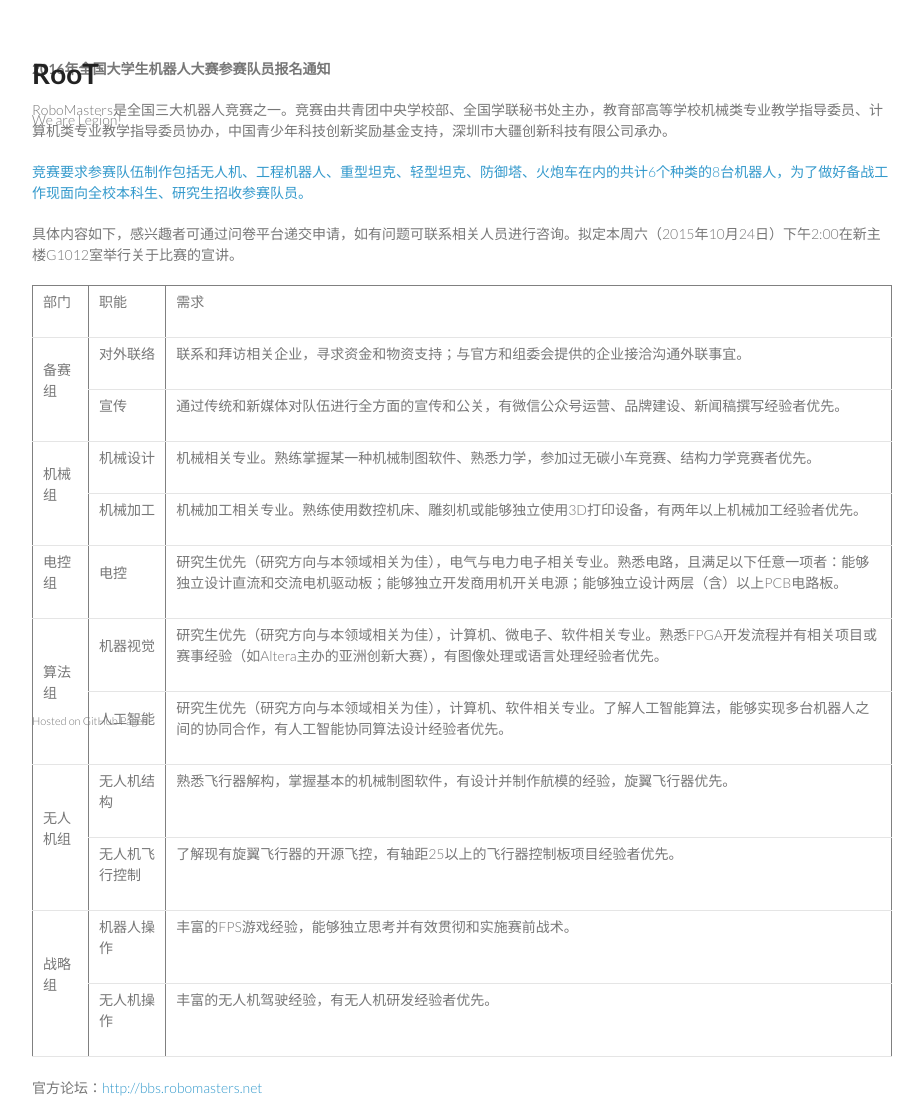
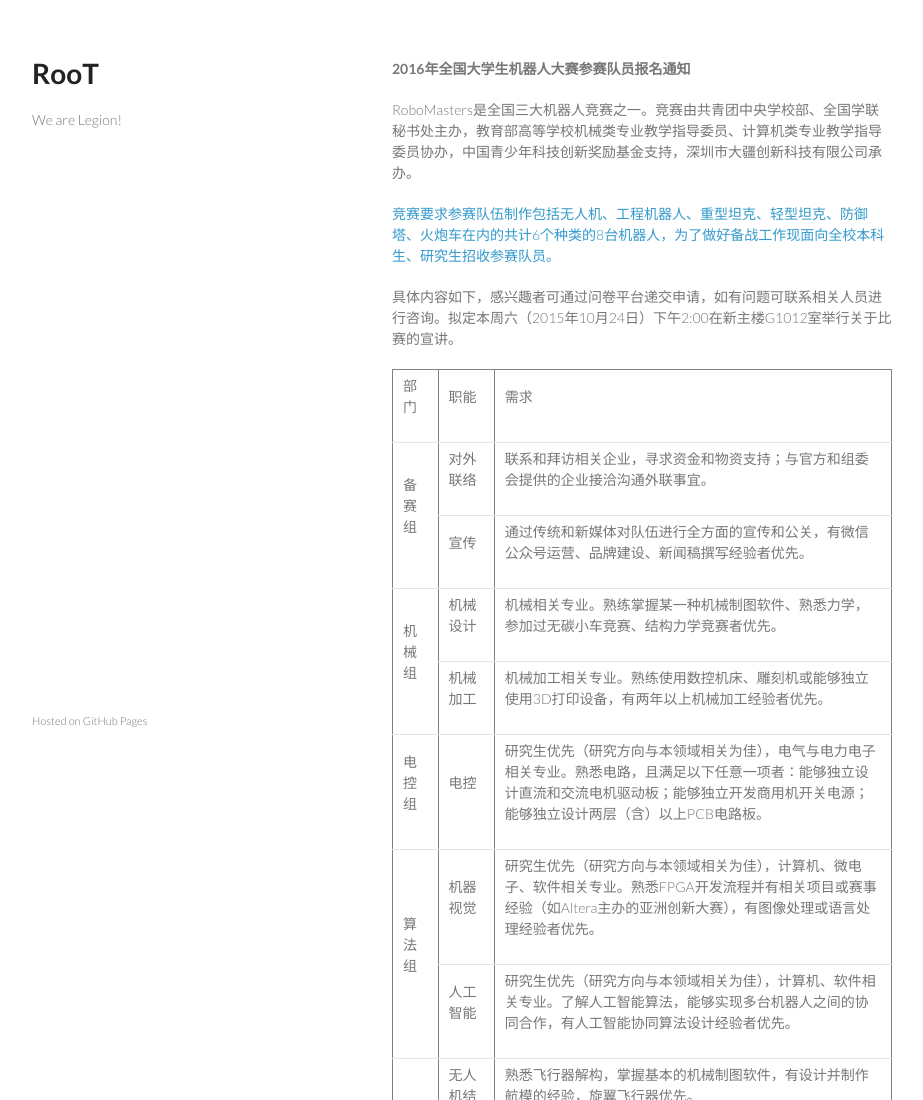
Before and after one commit to roothrbust/roothrbust.github.io, a plain HTML site: page index.html in a window 1280 px wide. Shown: the top 1100 px of the page, without its empty margins (178-1101 px from the left). Drawn offline with Linux system fonts and the light colour scheme.

Commit message:
Update index.html

```diff
--- a/index.html
+++ b/index.html
@@ -3,7 +3,7 @@
   <head>
     <meta charset="utf-8">
     <meta http-equiv="X-UA-Compatible" content="chrome=1">
-    <title>RooT</title>
+    <title>RooT战队招收队员</title>
 
     <link rel="stylesheet" href="stylesheets/styles.css">
     <link rel="stylesheet" href="stylesheets/github-light.css">
@@ -17,9 +17,14 @@
       <header>
         <h1>RooT</h1>
         <p></p>
-         <p class="view">We are Legion!</p>
+
+
+        <p class="view">We are Legion!</p>
+
       </header>
-     <p><b>2016年全国大学生机器人大赛参赛队员报名通知 </b></p>
+
+<section>
+<p><b>2016年全国大学生机器人大赛参赛队员报名通知 </b></p>
 
 <p>RoboMasters是全国三大机器人竞赛之一。竞赛由共青团中央学校部、全国学联秘书处主办，教育部高等学校机械类专业教学指导委员、计算机类专业教学指导委员协办，中国青少年科技创新奖励基金支持，深圳市大疆创新科技有限公司承办。</p>
 
```
